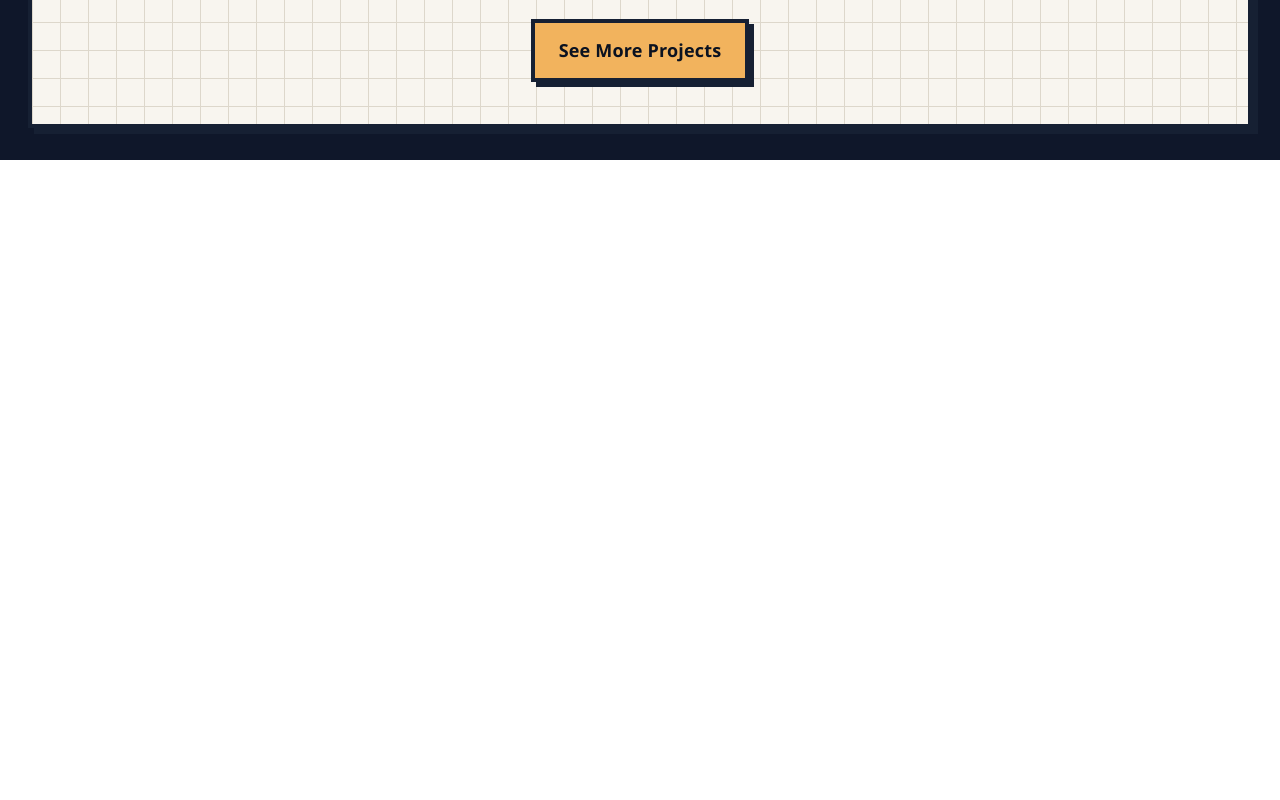
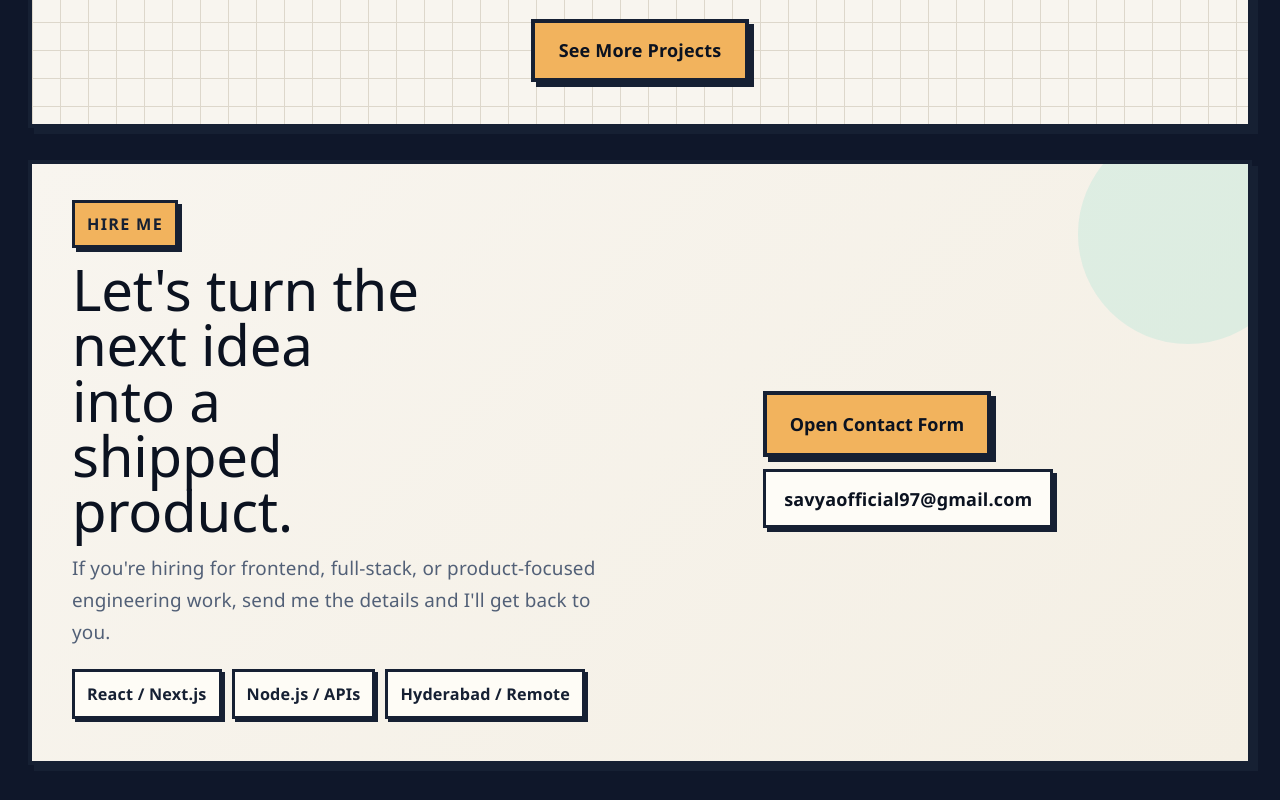
Before and after one commit to savya270997/virtualProfile, a React (Vite) app: page / in a window 1280 px wide. Shown: the part 6090-6890 px from the top of the page. Before the commit the page ends 6250 px from the top, so only its background shows below. Built offline with nearby package versions, Linux system fonts and the light colour scheme.

Commit message:
Add hire me contact section and modal form

```diff
--- a/src/App.css
+++ b/src/App.css
@@ -1082,6 +1082,227 @@ body {
   }
 }
 
+.contact-shell {
+  padding: 0 28px 40px;
+  background: var(--page-bg);
+  scroll-margin-top: 120px;
+}
+
+.contact-frame {
+  border: 4px solid var(--ink);
+  background: linear-gradient(135deg, #f8f5ef 0%, #f4efe4 100%);
+  box-shadow: var(--shadow-offset) var(--shadow-offset) 0 var(--ink);
+  padding: 36px 40px 42px;
+  display: grid;
+  grid-template-columns: minmax(0, 1.2fr) minmax(260px, 0.8fr);
+  gap: 24px;
+  align-items: center;
+  position: relative;
+  overflow: hidden;
+}
+
+.contact-frame::before {
+  content: "";
+  position: absolute;
+  width: 220px;
+  height: 220px;
+  right: -50px;
+  top: -40px;
+  border-radius: 50%;
+  background: rgba(114, 214, 201, 0.18);
+}
+
+.contact-copy,
+.contact-actions {
+  position: relative;
+  z-index: 1;
+}
+
+.contact-copy h2 {
+  margin: 0 0 14px;
+  max-width: 11ch;
+  color: var(--title);
+  font-size: clamp(2.1rem, 4.4vw, 3.5rem);
+  line-height: 0.98;
+}
+
+.contact-lead {
+  margin: 0;
+  max-width: 52ch;
+  color: var(--muted);
+  line-height: 1.7;
+  font-size: 1.05rem;
+}
+
+.contact-highlights {
+  display: flex;
+  flex-wrap: wrap;
+  gap: 10px;
+  margin-top: 20px;
+}
+
+.contact-highlights span {
+  display: inline-flex;
+  align-items: center;
+  padding: 9px 12px;
+  border: 3px solid var(--ink);
+  background: rgba(255, 253, 248, 0.9);
+  box-shadow: 3px 3px 0 var(--ink);
+  font-size: 0.9rem;
+  font-weight: 800;
+}
+
+.contact-actions {
+  display: grid;
+  gap: 12px;
+  justify-items: start;
+}
+
+.contact-open-btn,
+.contact-submit-btn {
+  border: 4px solid var(--ink);
+  background: var(--yellow);
+  box-shadow: 5px 5px 0 var(--ink);
+  color: var(--title);
+  font: inherit;
+  font-weight: 900;
+  padding: 0.9rem 1.25rem;
+  cursor: pointer;
+  transition: transform 0.18s ease, box-shadow 0.18s ease;
+}
+
+.contact-open-btn:hover,
+.contact-submit-btn:hover {
+  transform: translate(-2px, -2px);
+  box-shadow: 7px 7px 0 var(--ink);
+}
+
+.contact-email-link {
+  color: var(--title);
+  text-decoration: none;
+  font-weight: 800;
+  padding: 0.75rem 1rem;
+  border: 3px solid var(--ink);
+  background: rgba(255, 253, 248, 0.95);
+  box-shadow: 4px 4px 0 var(--ink);
+}
+
+.contact-modal-backdrop {
+  position: fixed;
+  inset: 0;
+  z-index: 40;
+  display: grid;
+  place-items: center;
+  padding: 20px;
+  background: rgba(11, 18, 32, 0.55);
+  backdrop-filter: blur(4px);
+}
+
+.contact-modal {
+  width: min(760px, 100%);
+  border: 4px solid var(--ink);
+  background: var(--paper);
+  box-shadow: 10px 10px 0 var(--ink);
+  padding: 24px;
+}
+
+.contact-modal-head {
+  display: flex;
+  align-items: flex-start;
+  justify-content: space-between;
+  gap: 18px;
+  margin-bottom: 18px;
+}
+
+.contact-modal-kicker {
+  margin: 0 0 6px;
+  color: var(--muted);
+  font-size: 0.84rem;
+  font-weight: 900;
+  letter-spacing: 0.08em;
+  text-transform: uppercase;
+}
+
+.contact-modal-head h3 {
+  margin: 0;
+  color: var(--title);
+  font-size: 1.8rem;
+}
+
+.contact-close-btn {
+  width: 44px;
+  height: 44px;
+  border: 3px solid var(--ink);
+  background: #ffffff;
+  box-shadow: 3px 3px 0 var(--ink);
+  color: var(--title);
+  font: inherit;
+  font-size: 1.3rem;
+  font-weight: 900;
+  cursor: pointer;
+}
+
+.contact-form {
+  display: grid;
+  grid-template-columns: repeat(2, minmax(0, 1fr));
+  gap: 14px;
+}
+
+.contact-field {
+  display: grid;
+  gap: 8px;
+}
+
+.contact-field span {
+  color: var(--title);
+  font-weight: 800;
+}
+
+.contact-field input,
+.contact-field textarea {
+  width: 100%;
+  border: 3px solid var(--ink);
+  background: #ffffff;
+  color: var(--title);
+  font: inherit;
+  padding: 0.85rem 0.95rem;
+  box-shadow: 3px 3px 0 var(--ink);
+  resize: vertical;
+}
+
+.contact-field-full,
+.contact-form-actions {
+  grid-column: 1 / -1;
+}
+
+@media (max-width: 980px) {
+  .contact-frame {
+    grid-template-columns: 1fr;
+  }
+}
+
+@media (max-width: 760px) {
+  .contact-shell {
+    padding: 0 12px 24px;
+  }
+
+  .contact-frame {
+    padding: 26px 20px 28px;
+  }
+
+  .contact-copy h2 {
+    max-width: none;
+  }
+
+  .contact-modal {
+    padding: 18px;
+  }
+
+  .contact-form {
+    grid-template-columns: 1fr;
+  }
+}
+
 .journey-shell {
   padding: 0 28px 40px;
   background: radial-gradient(
--- a/src/App.jsx
+++ b/src/App.jsx
@@ -6,6 +6,7 @@ import Journey from "./components/journey";
 import Project from "./components/project";
 import ProjectsPage from "./components/projectsPage";
 import Skills from "./components/skills";
+import Contact from "./components/contact";
 
 function App() {
   const [hash, setHash] = useState(window.location.hash);
@@ -34,6 +35,7 @@ function App() {
       <Journey />
       <Skills />
       <Project />
+      <Contact />
     </div>
   );
 }
--- a/src/components/contact.jsx
+++ b/src/components/contact.jsx
@@ -0,0 +1,132 @@
+import { useState } from "react";
+import { motion } from "framer-motion";
+
+const Contact = () => {
+  const [isOpen, setIsOpen] = useState(false);
+
+  return (
+    <section className="contact-shell" id="contact">
+      <motion.div
+        className="contact-frame"
+        initial={{ opacity: 0, y: 36 }}
+        whileInView={{ opacity: 1, y: 0 }}
+        viewport={{ once: true, amount: 0.2 }}
+        transition={{ duration: 0.4 }}
+      >
+        <div className="contact-copy">
+          <p className="section-kicker">Hire Me</p>
+          <h2>Let&apos;s turn the next idea into a shipped product.</h2>
+          <p className="contact-lead">
+            If you&apos;re hiring for frontend, full-stack, or product-focused
+            engineering work, send me the details and I&apos;ll get back to you.
+          </p>
+
+          <div className="contact-highlights">
+            <span>React / Next.js</span>
+            <span>Node.js / APIs</span>
+            <span>Hyderabad / Remote</span>
+          </div>
+        </div>
+
+        <div className="contact-actions">
+          <button className="contact-open-btn" onClick={() => setIsOpen(true)}>
+            Open Contact Form
+          </button>
+          <a
+            className="contact-email-link"
+            href="mailto:savyaofficial97@gmail.com"
+          >
+            savyaofficial97@gmail.com
+          </a>
+        </div>
+      </motion.div>
+
+      {isOpen && (
+        <div
+          className="contact-modal-backdrop"
+          onClick={() => setIsOpen(false)}
+          role="presentation"
+        >
+          <motion.div
+            className="contact-modal"
+            initial={{ opacity: 0, scale: 0.96, y: 18 }}
+            animate={{ opacity: 1, scale: 1, y: 0 }}
+            transition={{ duration: 0.22 }}
+            onClick={(event) => event.stopPropagation()}
+          >
+            <div className="contact-modal-head">
+              <div>
+                <p className="contact-modal-kicker">Project Inquiry</p>
+                <h3>Send your requirements</h3>
+              </div>
+
+              <button
+                className="contact-close-btn"
+                onClick={() => setIsOpen(false)}
+                aria-label="Close contact form"
+              >
+                ×
+              </button>
+            </div>
+
+            <form
+              className="contact-form"
+              action="https://formsubmit.co/savyaofficial97@gmail.com"
+              method="POST"
+            >
+              <input type="hidden" name="_subject" value="New portfolio inquiry" />
+              <input type="hidden" name="_captcha" value="false" />
+
+              <label className="contact-field">
+                <span>Name</span>
+                <input type="text" name="name" required placeholder="Your name" />
+              </label>
+
+              <label className="contact-field">
+                <span>Email</span>
+                <input
+                  type="email"
+                  name="email"
+                  required
+                  placeholder="you@example.com"
+                />
+              </label>
+
+              <label className="contact-field">
+                <span>Company</span>
+                <input type="text" name="company" placeholder="Company / Team" />
+              </label>
+
+              <label className="contact-field">
+                <span>Project Type</span>
+                <input
+                  type="text"
+                  name="project_type"
+                  placeholder="Frontend, full-stack, redesign..."
+                />
+              </label>
+
+              <label className="contact-field contact-field-full">
+                <span>Message</span>
+                <textarea
+                  name="message"
+                  rows="5"
+                  required
+                  placeholder="Share the role, project scope, timeline, or anything useful."
+                />
+              </label>
+
+              <div className="contact-form-actions">
+                <button type="submit" className="contact-submit-btn">
+                  Send Inquiry
+                </button>
+              </div>
+            </form>
+          </motion.div>
+        </div>
+      )}
+    </section>
+  );
+};
+
+export default Contact;
```
